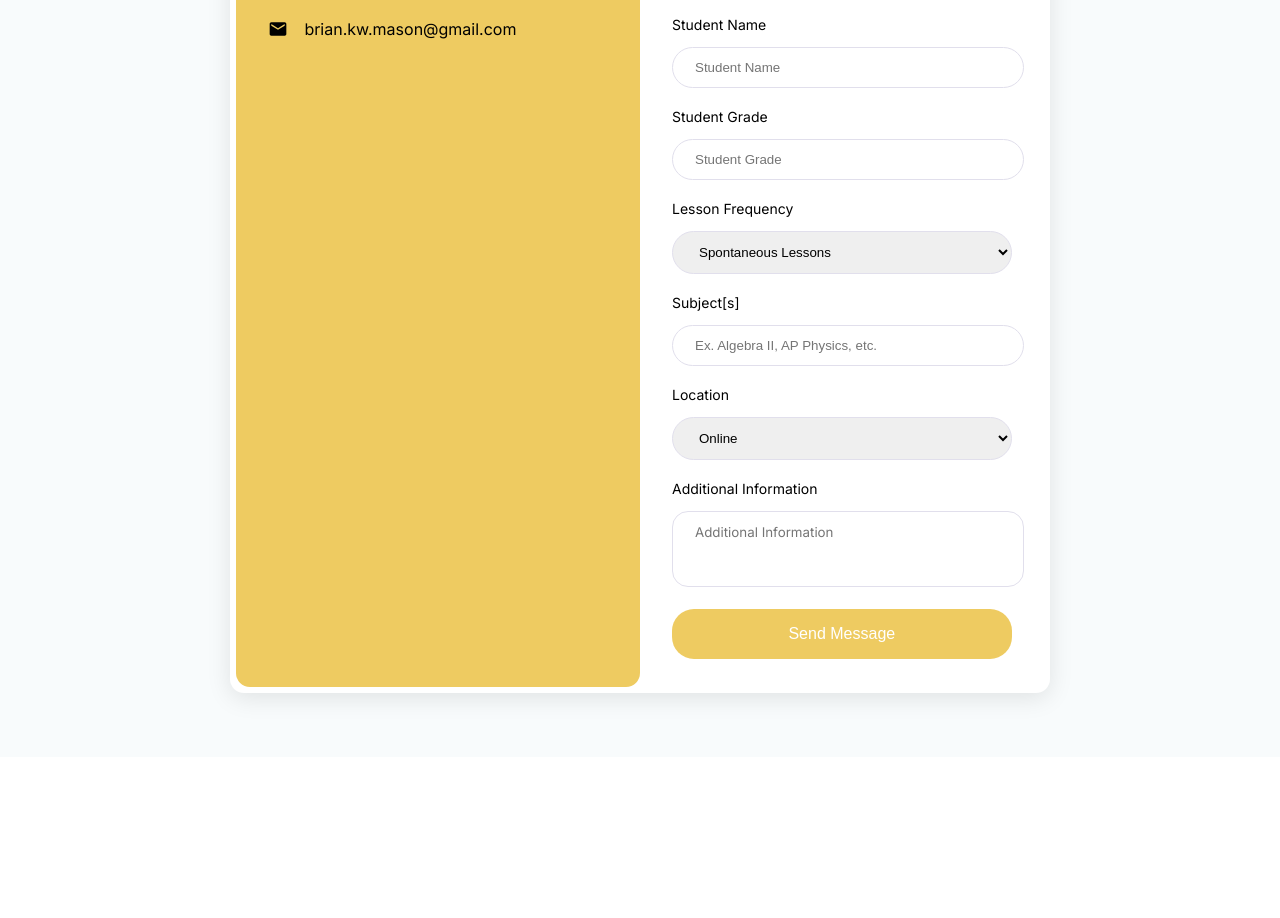
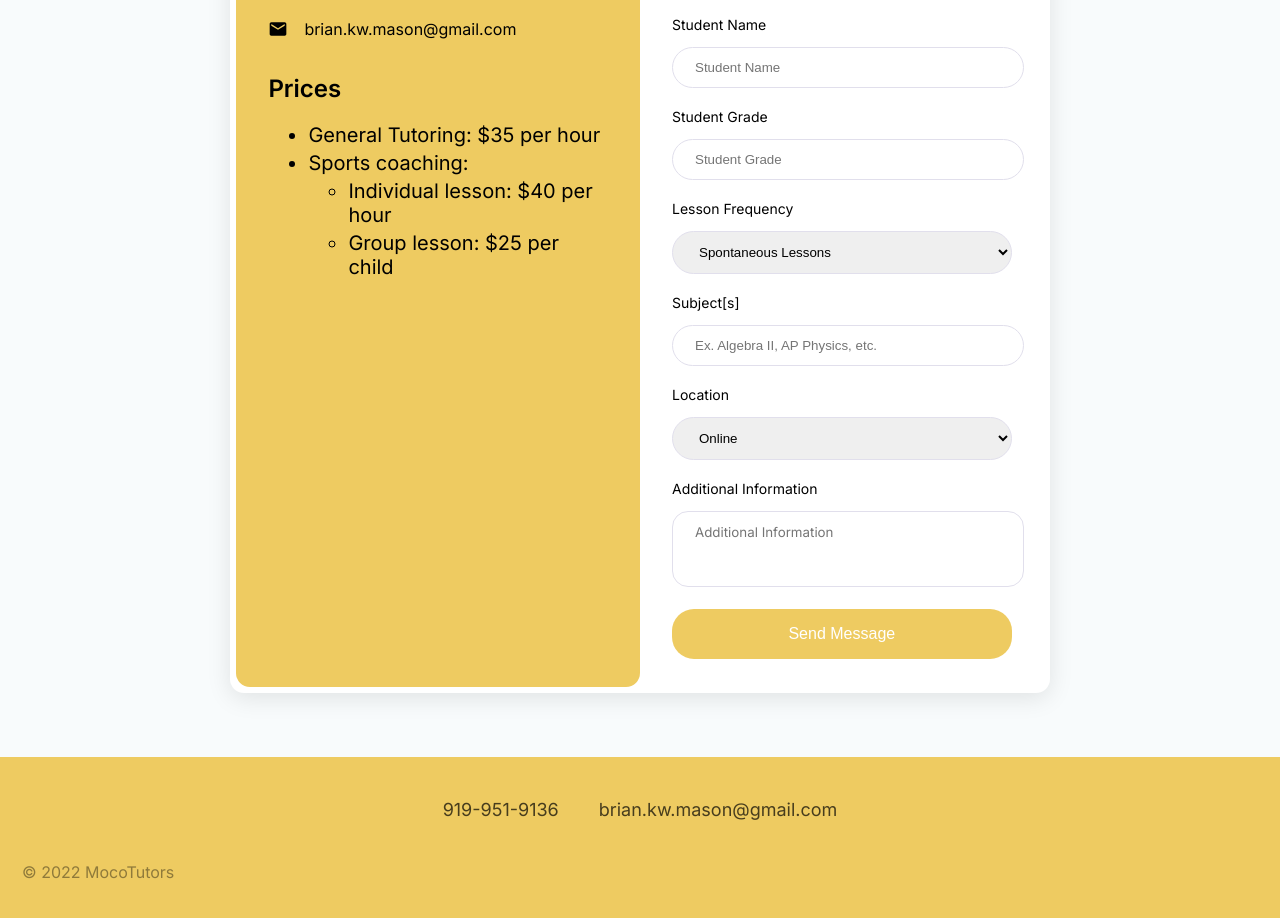
Before and after one commit to RationalChestnut/montgomery_tutors, a React (Create React App) app: page / in a window 1280 px wide. Shown: the part 2720-3638 px from the top of the page. Before the commit the page ends 3477 px from the top, so only its background shows below. Built offline with nearby package versions, Linux system fonts and the light colour scheme.

Commit message:
Added footer & prices

```diff
--- a/src/App.js
+++ b/src/App.js
@@ -3,6 +3,7 @@ import Navbar from "./components/Navbar/Navbar.components";
 import { Home } from "./pages/HomePage/Home.page";
 import { Team } from "./pages/TeamPage/TeamPage.page";
 import { Enroll } from "./pages/Enroll/Enroll.page";
+import { Footer } from "./components/Footer/Footer.component";
 
 function App() {
   return (
@@ -12,6 +13,7 @@ function App() {
       <Benefits />
       <Team />
       <Enroll />
+      <Footer />
     </div>
   );
 }
--- /dev/null
+++ b/src/components/Footer/Footer.component.js
@@ -0,0 +1,14 @@
+import React from "react";
+import styles from "./Footer.module.css";
+
+export const Footer = () => {
+  return (
+    <div className={styles.footerContainer}>
+      <div className={styles.footerContentContainer}>
+        <p className={styles.footerContent}>919-951-9136</p>
+        <p className={styles.footerContent}>brian.kw.mason@gmail.com</p>
+      </div>
+      <p className={styles.copyright}>© 2022 MocoTutors</p>
+    </div>
+  );
+};
--- /dev/null
+++ b/src/components/Footer/Footer.module.css
@@ -0,0 +1,23 @@
+.footerContainer {
+  width: 100%;
+  padding: 42px 0px;
+  background-color: #eecb61;
+}
+
+.footerContentContainer {
+  display: flex;
+  justify-content: center;
+}
+
+.footerContent {
+  font-size: 18px;
+  margin: 0px 20px;
+  color: rgba(0, 0, 0, 0.7);
+}
+
+.copyright {
+  font-size: 16px;
+  color: rgba(0, 0, 0, 0.4);
+  margin-top: 42px;
+  margin-left: 22px;
+}
--- a/src/pages/Enroll/Enroll.module.css
+++ b/src/pages/Enroll/Enroll.module.css
@@ -130,3 +130,8 @@
   border: 1px solid #e1dfec;
   outline: none;
 }
+
+.mainList li {
+  margin: 4px 0px;
+  font-size: 20px;
+}
--- a/src/pages/Enroll/Enroll.page.js
+++ b/src/pages/Enroll/Enroll.page.js
@@ -38,6 +38,17 @@ export const Enroll = () => {
             <MdEmail className={styles.icon} />
             <p>brian.kw.mason@gmail.com</p>
           </div>
+          <h2 className={styles.contactInformationTitle}>Prices</h2>
+          <ul className={styles.mainList}>
+            <li>General Tutoring: $35 per hour</li>
+            <li>
+              Sports coaching:
+              <ul>
+                <li>Individual lesson: $40 per hour</li>
+                <li>Group lesson: $25 per child</li>
+              </ul>
+            </li>
+          </ul>
         </div>
         <div className={styles.formContainer}>
           <form
```
